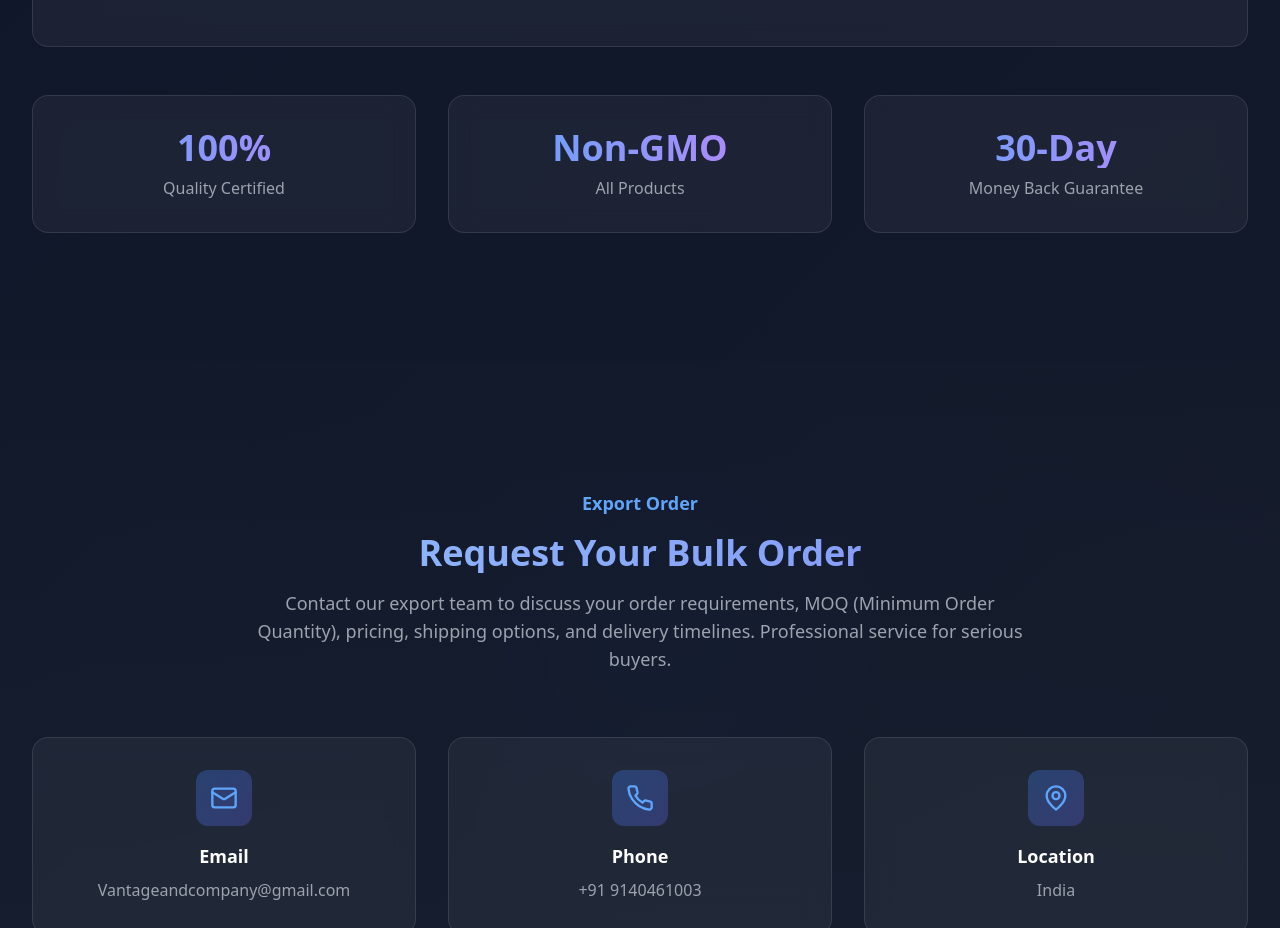
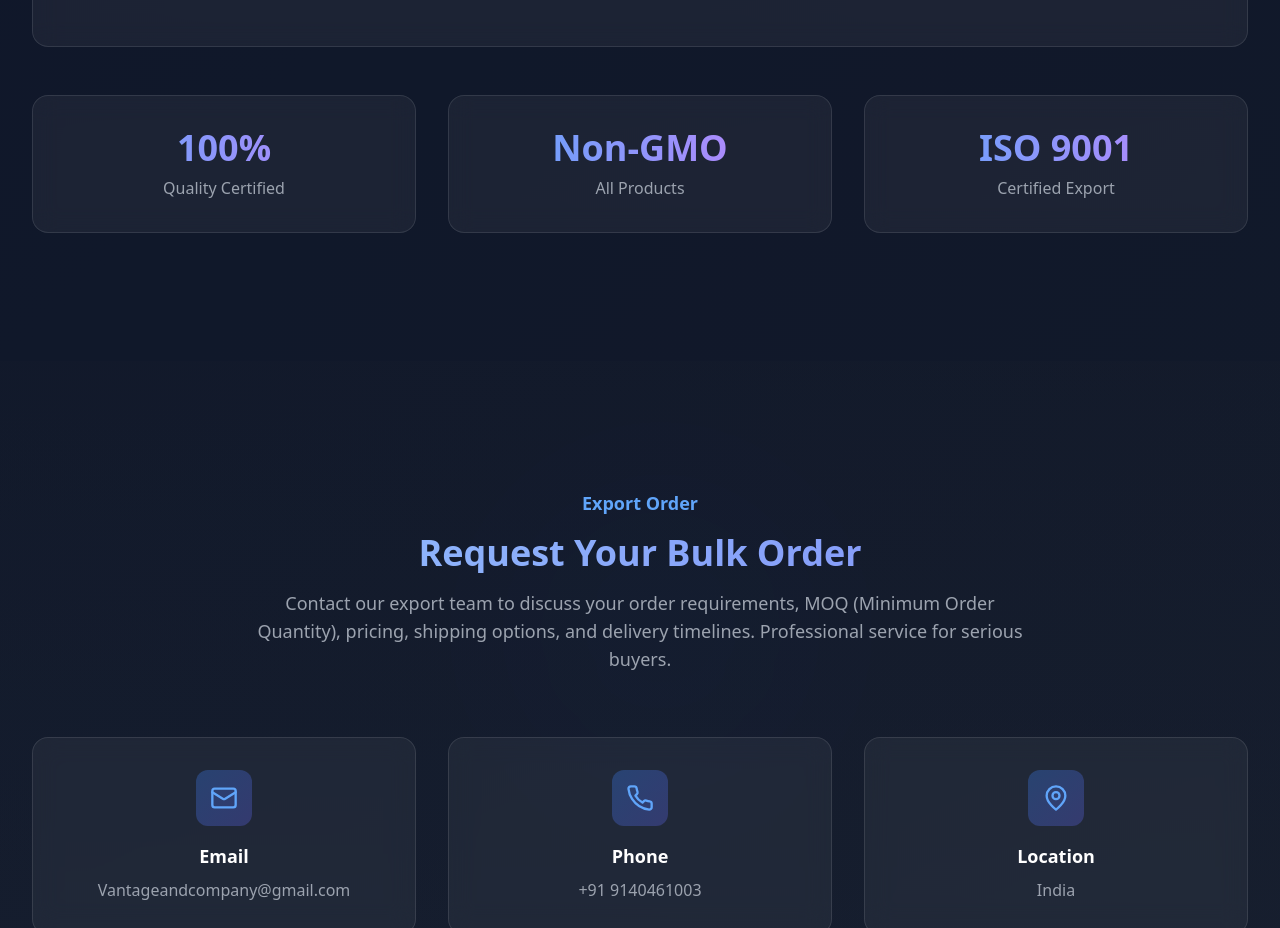
Before and after one commit to avishukla3007/Export, a React (Vite) app: page /contact in a window 1280 px wide. Shown: the part 1420-2348 px from the top of the page. Built offline with nearby package versions, Linux system fonts and the light colour scheme.

Commit message:
Replace 30-Day Money Back Guarantee with ISO 9001 Certified Export

```diff
--- a/src/sections/BuyerBenefitsSection.tsx
+++ b/src/sections/BuyerBenefitsSection.tsx
@@ -140,7 +140,7 @@ export default function BuyerBenefitsSection() {
         {[
           { stat: '100%', label: 'Quality Certified' },
           { stat: 'Non-GMO', label: 'All Products' },
-          { stat: '30-Day', label: 'Money Back Guarantee' },
+          { stat: 'ISO 9001', label: 'Certified Export' },
         ].map((item, idx) => (
           <motion.div
             key={idx}
```
